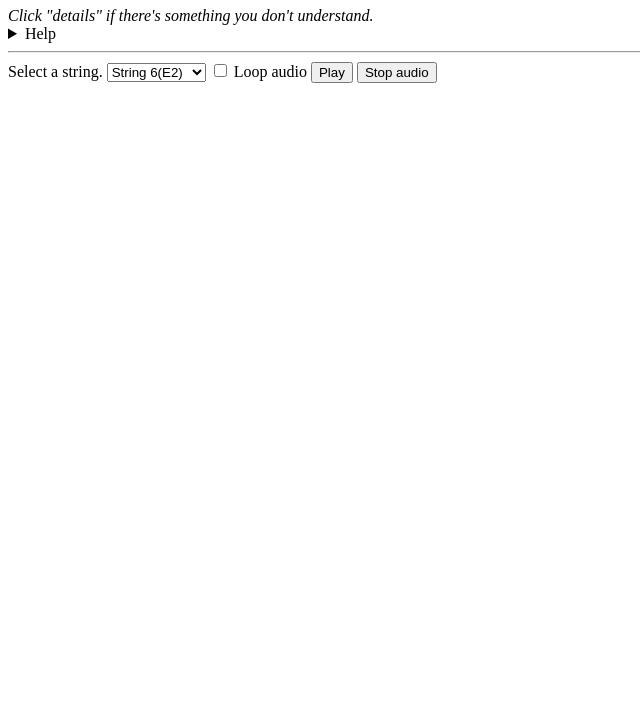
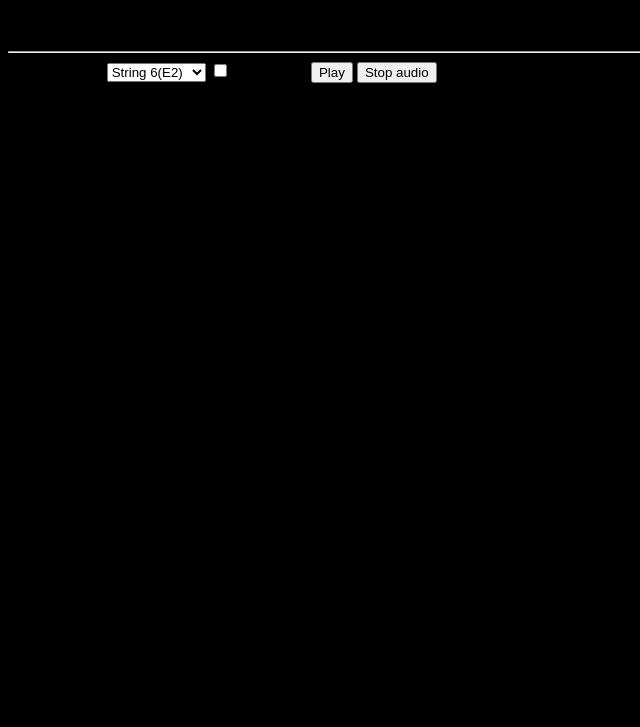
Before and after one commit to ashleygrobler04/guitar_tuner, a plain HTML site: page index.html in a window 1280 px wide. Shown: the part 73-800 px from the top of the page, without its empty margins (0-640 px from the left). Drawn offline with Linux system fonts and the light colour scheme.

Commit message:
added some verry basic CSS I'll improve later.

```diff
--- a/index.html
+++ b/index.html
@@ -9,6 +9,7 @@
     <meta name="description" content="Accessible online guitar tuner">
     <title>Online Guitar Tuner</title>
     <script src="./script.js"></script>
+    <link rel="stylesheet" href="./styles.css"/>
 </head>
 <body>
     <h1> Welcome to Online Guitar Tuner.</h1>
--- /dev/null
+++ b/styles.css
@@ -0,0 +1,3 @@
+body {
+    background-color: black;
+}
```
